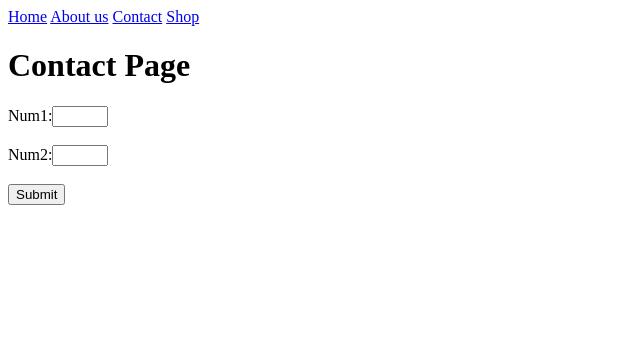
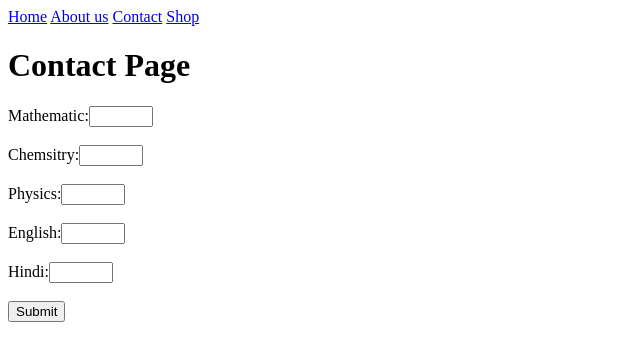
Before and after one commit to ns5929923-oss/django-workshop, a Django app: page /Contactpage in a window 1280 px wide. Shown: the top 361 px of the page, without its empty margins (0-640 px from the left). Run offline with Django 5.2, Linux system fonts and the light colour scheme.

Commit message:
Add files via upload

```diff
--- a/myuserapp/views.py
+++ b/myuserapp/views.py
@@ -16,6 +16,24 @@ def Shoppage(request):
 def contactprocess(request):
     a= int(request.POST['txt1'])
     b= int(request.POST['txt2'])
-    c= a + b
-    msg= "A value is",a," " "B vlaue is",b, " " "sum is ",c
-    return HttpResponse(msg)
+    c= int(request.POST['txt3'])
+    d= int(request.POST['txt4'])
+    e= int(request.POST['txt5'])
+    f= a+b+c+d+e
+    g=(f/500)*100
+
+    msg= "Subject1 marks",a,"Subject2 marks",b, "Subject3 marks",c, "Subject4 marks",d, "Subject5",e,"Sum of marks",f, "Percentage",g
+
+    result=""
+    if g>90:
+        result="Your garde A+"
+    elif (g>80 and g<90):
+        result="Your garde A"
+    elif(g>60 and g<50):
+        result="Your garde is B"
+    elif(g>50 and g<30):
+        result="Your grade is C"
+    else:
+        result= "You failed!"
+
+    return render(request, 'result.html',{'mya':a, 'myb':b, 'myc': c, 'myd':d, 'mye':e, 'myf':f, 'myg':g, 'result':result})
--- a/templates/contact.html
+++ b/templates/contact.html
@@ -13,8 +13,12 @@
 
     <form method='post' action="/contactprocess">
     {% csrf_token %}
-Num1:<input type="number" max="10" min="1" name="txt1" required autocomplete="off"/> <br><br>
-Num2:<input type="number" max="10" min="1" name="txt2" required autocomplete="off"/> <br><br>
+Mathematic:<input type="number" max="100" min="1" name="txt1" required autocomplete="off"/> <br><br>
+Chemsitry:<input type="number" max="100" min="1" name="txt2" required autocomplete="off"/> <br><br>
+Physics:<input type="number" max="100" min="1" name="txt3" required autocomplete="off"/> <br><br>
+English:<input type="number" max="100" min="1" name="txt4" required autocomplete="off"/> <br><br>
+Hindi:<input type="number" max="100" min="1" name="txt5" required autocomplete="off"/> <br><br>
+
 <input type= "submit"/>
  </form>
 
```
Also changed, not shown: templates/result.html (added, +8 -0 lines).
